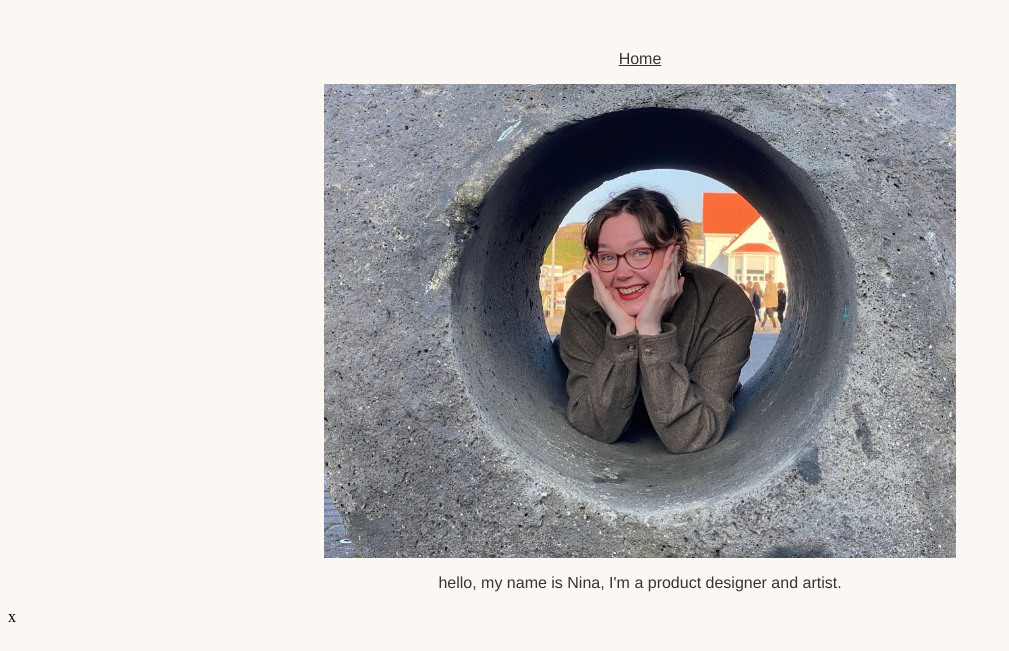
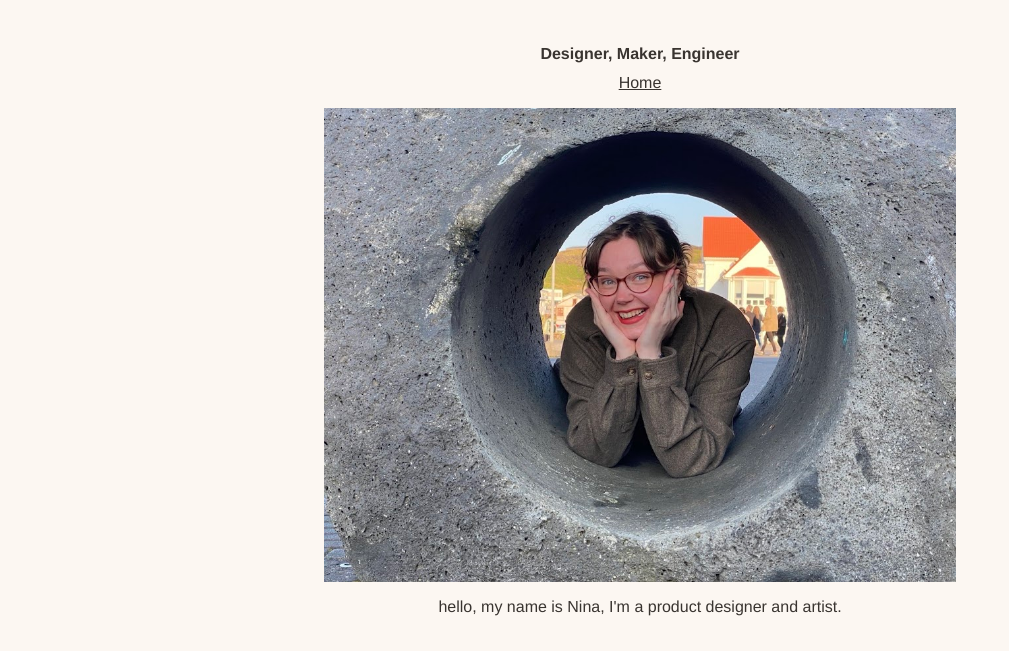
Before and after one commit to NinaStirling/NinaStirling.github.io, a plain HTML site: page about.html in a window 1280 px wide. Shown: the part 149-800 px from the top of the page, without its empty margins (0-1009 px from the left). Drawn offline with Linux system fonts and the light colour scheme.

Commit message:
added heading 2

```diff
--- a/about.html
+++ b/about.html
@@ -9,6 +9,7 @@
   </head>
   <body>
     <h1>Nina Stirling</h1>
+    <h2> Designer, Maker, Engineer</h2>
     <p><a href="index.html">Home</a></p>
 
     <img
@@ -19,4 +20,4 @@
   <p> hello, my name is Nina, I'm a product designer and artist. </p>
 
   </body>
-</html>x
+</html>
```
